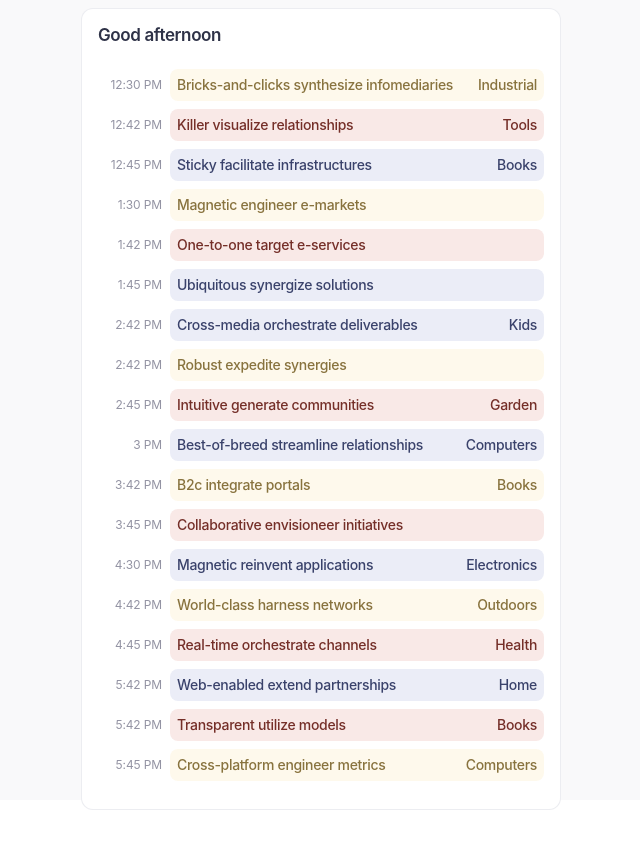
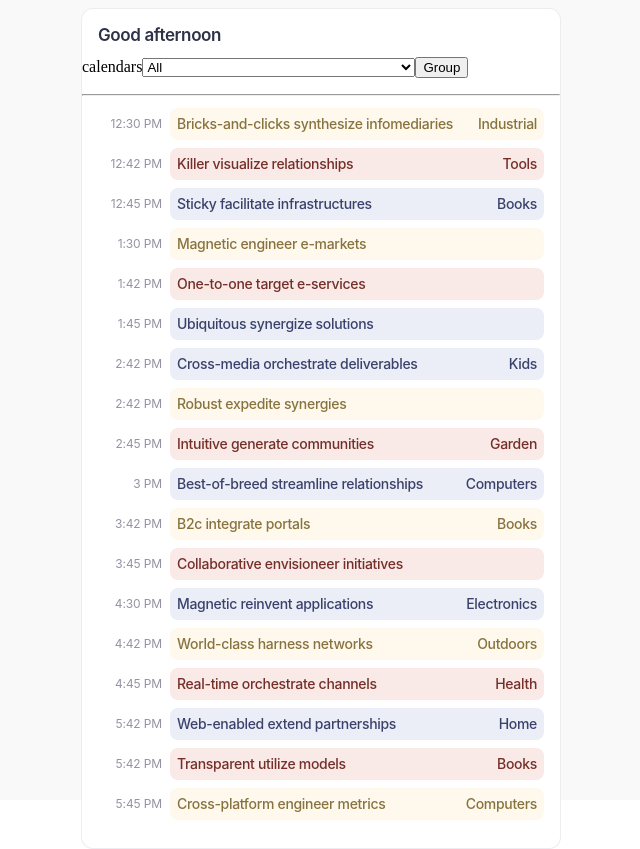
Before and after one commit to tyler-reitz/fullstack.challenge, a React app: page / in a window 1280 px wide. Shown: the whole page, without its empty margins (319-959 px from the left). Before the commit the page ends 810 px from the top, so only its background shows below. Built offline with nearby package versions, Linux system fonts and the light colour scheme; the HTML template or start-up script is replaced by a standard one.

Commit message:
Saving progress

```diff
--- /dev/null
+++ b/lib/useGreeting.ts
@@ -0,0 +1,16 @@
+import { useState } from 'react'
+import { DateTime } from 'luxon'
+
+import useInterval from './useInterval'
+import greeting from 'lib/greeting'
+
+const useGreeting = (): string => {
+  const [hour, setHour] = useState(DateTime.local().hour)
+  const [count, setCount] = useState(0)
+
+  useInterval(() => setHour(DateTime.local().hour), 1000)
+
+  return greeting(hour)
+}
+
+export default useGreeting
--- /dev/null
+++ b/lib/useInterval.ts
@@ -0,0 +1,20 @@
+import { useEffect, useRef } from 'react'
+import runEvery from 'lib/runEvery'
+
+const useInterval = (cb: Function, delay?: number | null) => {
+  const savedCb = useRef<Function>(() => {})
+
+  useEffect(() => {
+    savedCb.current = cb
+  })
+
+  useEffect(() => {
+    if (delay !== null) {
+      return runEvery(delay, () => savedCb.current())
+    }
+
+    return undefined
+  }, [delay])
+}
+
+export default useInterval
--- a/src/components/Agenda/index.tsx
+++ b/src/components/Agenda/index.tsx
@@ -1,7 +1,10 @@
-import React, { ReactElement, useContext, useMemo } from 'react'
+import React, { ReactElement, useContext, useMemo, useState } from 'react'
 import { DateTime } from 'luxon'
+import _sortBy from 'lodash/sortBy'
+import _groupBy from 'lodash/groupBy'
 
 import greeting from 'lib/greeting'
+import useGreeting from 'lib/useGreeting'
 
 import Calendar from 'src/models/Calendar'
 import Event from 'src/models/Event'
@@ -26,20 +29,42 @@ const compareByDateTime = (a: AgendaItem, b: AgendaItem) =>
  * and list of calendar events
  */
 
+const ALL = ''
+
 const Agenda = (): ReactElement => {
   const account = useContext(AccountContext)
+  const [id, setId] = useState(ALL)
+  const [group, setGroup] = useState(false)
+
+  const ids: string[] = useMemo(
+    () => [ALL, ...account.calendars.map(({ id }) => id)],
+    [account],
+  )
+
+  const filteredCalendars: Calendar[] = useMemo(
+    () =>
+      account.calendars.filter((calendar) =>
+        id ? calendar.id === id : calendar,
+      ),
+    [account, id],
+  )
 
   const events: AgendaItem[] = useMemo(
     () =>
-      account.calendars
+      filteredCalendars
         .flatMap((calendar) =>
           calendar.events.map((event) => ({ calendar, event })),
         )
         .sort(compareByDateTime),
-    [account],
+    [filteredCalendars],
   )
 
-  const title = useMemo(() => greeting(DateTime.local().hour), [])
+  const groupedEvents: { [key: string]: AgendaItem[] } = useMemo(
+    () => _groupBy(events, group && 'event.department'),
+    [events, group],
+  )
+
+  const title = useGreeting()
 
   return (
     <div className={style.outer}>
@@ -48,9 +73,33 @@ const Agenda = (): ReactElement => {
           <span className={style.title}>{title}</span>
         </div>
 
+        <label htmlFor="ids">calendars</label>
+        <select
+          name="ids"
+          id="ids"
+          value={id}
+          onChange={(e) => setId(e.target.value)}
+        >
+          {ids.map((id) => (
+            <option key={id} value={id}>
+              {id || 'All'}
+            </option>
+          ))}
+        </select>
+
+        <button onClick={() => setGroup(!group)}>
+          {group ? 'Ungroup' : 'Group'}
+        </button>
+
         <List>
-          {events.map(({ calendar, event }) => (
-            <EventCell key={event.id} calendar={calendar} event={event} />
+          {Object.entries(groupedEvents).map(([heading, events]) => (
+            <div key={heading}>
+              {heading !== 'undefined' && <h2>{heading}</h2>}
+              <hr />
+              {events.map(({ calendar, event }) => (
+                <EventCell key={event.id} calendar={calendar} event={event} />
+              ))}
+            </div>
           ))}
         </List>
       </div>
--- a/src/components/Application.tsx
+++ b/src/components/Application.tsx
@@ -11,8 +11,16 @@ const REAL_TIME_UPDATES_INTERVAL = 10000
 const Application = (): ReactElement => {
   const [account, refreshAccount] = useAccount()
 
+  const tryRefreshAccount = async () => {
+    try {
+      await refreshAccount()
+    } catch (e) {
+      alert(e)
+    }
+  }
+
   useEffect(
-    () => runEvery(REAL_TIME_UPDATES_INTERVAL, refreshAccount),
+    () => runEvery(REAL_TIME_UPDATES_INTERVAL, tryRefreshAccount),
     [refreshAccount],
   )
 
```
Also changed, not shown: 1 other file (tests, documents, lock files or other folders).
